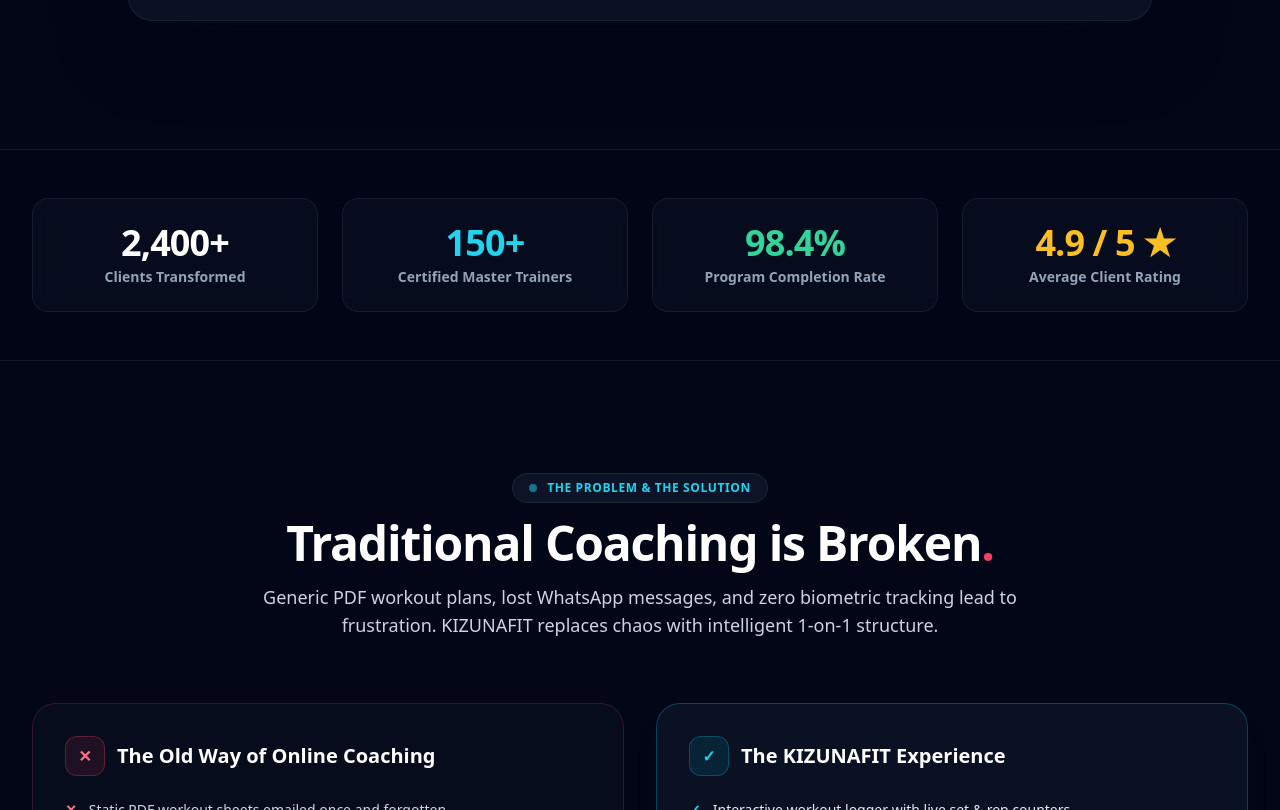
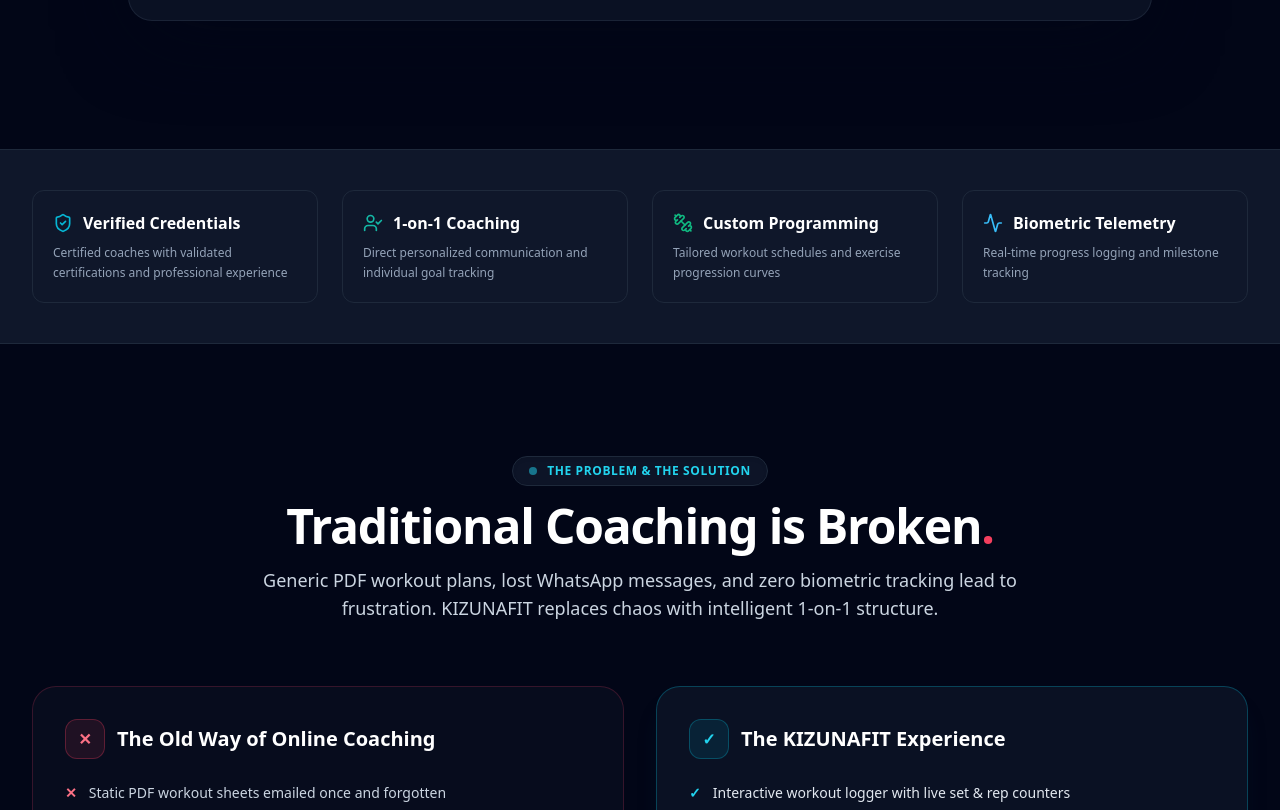
Before and after one commit to NIHALMNK/KIZUNA_FIT, a Next.js app in the folder frontend/: page / in a window 1280 px wide. Shown: the part 1050-1860 px from the top of the page. Built offline with nearby package versions, Linux system fonts and the light colour scheme; no server answers.

Commit message:
feat(landing): redesign landing page value propositions and trainer discovery

```diff
--- a/frontend/src/modules/landing/constants/landing.data.ts
+++ b/frontend/src/modules/landing/constants/landing.data.ts
@@ -16,11 +16,11 @@
   },
 };
 
-export const STATS_DATA = [
-  { value: '2,400+', label: 'Clients Transformed', highlightColor: 'text-white' },
-  { value: '150+', label: 'Certified Master Trainers', highlightColor: 'text-cyan-400' },
-  { value: '98.4%', label: 'Program Completion Rate', highlightColor: 'text-emerald-400' },
-  { value: '4.9 / 5 ★', label: 'Average Client Rating', highlightColor: 'text-amber-400' },
+export const VALUE_PROPOSITIONS = [
+  { title: 'Verified Credentials', description: 'Certified coaches with validated certifications and professional experience', highlightColor: 'text-[var(--color-primary)]' },
+  { title: '1-on-1 Coaching', description: 'Direct personalized communication and individual goal tracking', highlightColor: 'text-[var(--color-accent)]' },
+  { title: 'Custom Programming', description: 'Tailored workout schedules and exercise progression curves', highlightColor: 'text-[var(--color-success)]' },
+  { title: 'Biometric Telemetry', description: 'Real-time progress logging and milestone tracking', highlightColor: 'text-[var(--color-info)]' },
 ];
 
 export const PROBLEM_SOLUTION_DATA = {
--- a/frontend/src/modules/landing/presentation/components/FeaturedTrainersSection.tsx
+++ b/frontend/src/modules/landing/presentation/components/FeaturedTrainersSection.tsx
@@ -2,88 +2,94 @@
 
 import React from 'react';
 import Link from 'next/link';
-import { FEATURED_TRAINERS_DATA } from '../../constants/landing.data';
+import { useSearchTrainers } from '@/modules/profile/presentation/hooks/usePublicTrainers';
 import { PUBLIC_ROUTES } from '../../../../shared/constants/routes/public.routes';
 import { Section } from '../../../../shared/sections/Section';
 import { StaggerContainer } from '../../../../shared/motion/StaggerContainer';
 import { SlideUp } from '../../../../shared/motion/SlideUp';
+import { Avatar } from '../../../../shared/components/ui/Avatar';
+import { Badge } from '../../../../shared/components/ui/Badge';
+import { StatusBadge } from '../../../../shared/components/ui/StatusBadge';
+import { Button } from '../../../../shared/components/ui/Button';
+import { LoadingState } from '../../../../shared/components/feedback/LoadingState';
+import { ArrowRight, Star } from 'lucide-react';
 
 export const FeaturedTrainersSection: React.FC = () => {
+  const { data, isLoading } = useSearchTrainers({ page: 1, limit: 3 });
+
+  const trainers = data?.data || [];
+
   return (
     <Section id="trainers">
-      <div className="flex flex-col md:flex-row md:items-end justify-between mb-14 gap-6">
-        <div className="space-y-3">
-          <span className="text-xs font-bold uppercase tracking-widest text-cyan-400">Featured Coaches</span>
-          <h2 className="text-3xl sm:text-5xl font-extrabold tracking-tight text-white">
-            Meet Elite Trainers<span className="text-cyan-400">.</span>
+      <div className="flex flex-col md:flex-row md:items-end justify-between mb-12 gap-6">
+        <div className="space-y-2">
+          <span className="text-xs font-bold uppercase tracking-widest text-[var(--color-primary)]">Trainer Discovery</span>
+          <h2 className="text-3xl sm:text-4xl font-extrabold tracking-tight text-[var(--color-heading)]">
+            Explore Certified Trainers
           </h2>
-          <p className="text-base text-slate-300 font-medium max-w-xl">
-            Every trainer on KIZUNAFIT is rigorously vetted, certified, and dedicated to your physical success.
+          <p className="text-sm text-[var(--color-text-secondary)] max-w-xl">
+            Browse verified personal trainers, review credentials, and find the right coach for your goals.
           </p>
         </div>
 
-        <Link
-          href={PUBLIC_ROUTES.FIND_TRAINERS}
-          className="inline-flex items-center gap-2 px-6 py-3 rounded-2xl bg-slate-900 hover:bg-slate-850 border border-slate-800 text-sm font-bold text-slate-200 hover:text-white w-fit transition-colors"
-        >
-          <span>Explore All Certified Trainers</span>
-          <svg className="w-4 h-4 text-cyan-400" fill="none" viewBox="0 0 24 24" stroke="currentColor">
-            <path strokeLinecap="round" strokeLinejoin="round" strokeWidth={2} d="M14 5l7 7m0 0l-7 7m7-7H3" />
-          </svg>
+        <Link href={PUBLIC_ROUTES.FIND_TRAINERS}>
+          <Button variant="outline" size="sm" rightIcon={<ArrowRight className="h-4 w-4 text-[var(--color-primary)]" />}>
+            View All Trainers
+          </Button>
         </Link>
       </div>
 
-      <StaggerContainer className="grid grid-cols-1 md:grid-cols-3 gap-8">
-        {FEATURED_TRAINERS_DATA.map((trainer) => (
+      {isLoading ? (
+        <LoadingState message="Loading certified trainers..." count={3} />
+      ) : trainers.length === 0 ? (
+        <div className="text-center py-12 border border-dashed border-[var(--color-border)] rounded-xl">
+          <p className="text-sm text-[var(--color-text-secondary)]">No trainers available right now.</p>
+        </div>
+      ) : (
+        <StaggerContainer className="grid grid-cols-1 md:grid-cols-3 gap-6">
+          {trainers.map((trainer) => (
             <SlideUp key={trainer.id}>
-            <div className="p-6 rounded-3xl bg-slate-900/70 border border-slate-800/80 backdrop-blur-xl space-y-5 hover:border-slate-700 transition-all duration-300 flex flex-col justify-between h-full">
+              <div className="p-6 rounded-2xl bg-[var(--color-card)] border border-[var(--color-border)] hover:border-[var(--color-border-strong)] transition-all duration-200 flex flex-col justify-between h-full shadow-sm space-y-4">
                 <div className="space-y-4">
-                <div className="flex items-center gap-4">
-                  <div className={`w-14 h-14 rounded-2xl bg-gradient-to-tr ${trainer.gradient} p-0.5 shrink-0 shadow-md`}>
-                    <div className="w-full h-full rounded-2xl bg-slate-950 flex items-center justify-center font-extrabold text-white text-lg">
-                      {trainer.initials}
-                    </div>
-                  </div>
+                  <div className="flex items-center gap-3.5">
+                    <Avatar
+                      src={trainer.avatarUrl || undefined}
+                      fallback={trainer.fullName?.slice(0, 2) || 'TR'}
+                      size="lg"
+                    />
                     <div>
-                    <h3 className="text-lg font-bold text-white">{trainer.name}</h3>
-                    <p className="text-xs text-slate-400 font-semibold">{trainer.title}</p>
-                    <div className="flex items-center gap-1.5 mt-1 text-xs font-bold text-amber-400">
-                      <span>{trainer.rating}</span>
-                      <span className="text-slate-500 font-normal">({trainer.reviewCount} reviews)</span>
+                      <h3 className="text-base font-bold text-[var(--color-heading)]">{trainer.fullName}</h3>
+                      <p className="text-xs text-[var(--color-text-secondary)] font-medium line-clamp-1">{trainer.headline || 'Fitness Coach'}</p>
+                      <div className="flex items-center gap-1.5 mt-1 text-xs font-semibold text-amber-500">
+                        <Star className="h-3.5 w-3.5 fill-current" />
+                        <span>{trainer.averageRating?.toFixed(1) || 'N/A'}</span>
+                        <span className="text-[var(--color-text-muted)] font-normal">({trainer.totalReviews || 0} reviews)</span>
                       </div>
                     </div>
                   </div>
 
-                <div className="flex flex-wrap gap-1.5 pt-2">
-                  {trainer.tags.map((tag) => (
-                    <span
-                      key={tag}
-                      className="px-2.5 py-1 rounded-lg bg-slate-950 text-slate-300 text-xs font-semibold border border-slate-800"
-                    >
-                      {tag}
-                    </span>
+                  <div className="flex flex-wrap gap-1.5 pt-1">
+                    {trainer.specializations?.slice(0, 3).map((spec) => (
+                      <Badge key={spec} variant="default" className="text-[10px]">
+                        {spec}
+                      </Badge>
                     ))}
                   </div>
                 </div>
 
-              <div className="pt-4 border-t border-slate-800/80 flex items-center justify-between">
-                <div>
-                  <span className="text-xs text-slate-400 font-medium">Starting at</span>
-                  <p className="text-base font-extrabold text-white">
-                    {trainer.price} <span className="text-xs font-medium text-slate-400">/ week</span>
-                  </p>
-                </div>
-                <Link
-                  href={PUBLIC_ROUTES.TRAINER_PROFILE(trainer.id)}
-                  className="px-4 py-2 rounded-xl bg-cyan-500/10 hover:bg-cyan-500/20 text-cyan-400 border border-cyan-500/30 text-xs font-bold transition-colors"
-                >
+                <div className="pt-4 border-t border-[var(--color-border)] flex items-center justify-between">
+                  <StatusBadge status={trainer.availabilityStatus === 'AVAILABLE' ? 'active' : 'suspended'} label={trainer.availabilityStatus} />
+                  <Link href={PUBLIC_ROUTES.TRAINER_PROFILE(trainer.id)}>
+                    <Button variant="outline" size="sm">
                       View Profile
+                    </Button>
                   </Link>
                 </div>
               </div>
             </SlideUp>
           ))}
         </StaggerContainer>
+      )}
     </Section>
   );
 };
--- a/frontend/src/modules/landing/presentation/components/StatsSection.tsx
+++ b/frontend/src/modules/landing/presentation/components/StatsSection.tsx
@@ -1,27 +1,36 @@
 'use client';
 
 import React from 'react';
-import { STATS_DATA } from '../../constants/landing.data';
+import { VALUE_PROPOSITIONS } from '../../constants/landing.data';
 import { StaggerContainer } from '../../../../shared/motion/StaggerContainer';
 import { SlideUp } from '../../../../shared/motion/SlideUp';
+import { ShieldCheck, UserCheck, Dumbbell, Activity } from 'lucide-react';
+
+const icons = [ShieldCheck, UserCheck, Dumbbell, Activity];
 
 export const StatsSection: React.FC = () => {
   return (
-    <section className="relative z-10 border-y border-slate-900 bg-slate-950/80 py-12 px-6 sm:px-8">
+    <section className="relative z-10 border-y border-[var(--color-border)] bg-[var(--color-surface)] py-10 px-6 sm:px-8">
       <div className="max-w-7xl mx-auto">
-        <StaggerContainer className="grid grid-cols-2 md:grid-cols-4 gap-6 text-center">
-          {STATS_DATA.map((stat) => (
-            <SlideUp key={stat.label}>
-              <div className="p-6 rounded-2xl bg-slate-900/40 border border-slate-800/60 backdrop-blur-md space-y-1">
-                <h3 className={`text-3xl sm:text-4xl font-extrabold tracking-tight ${stat.highlightColor}`}>
-                  {stat.value}
-                </h3>
-                <p className="text-xs sm:text-sm font-semibold text-slate-400">
-                  {stat.label}
-                </p>
-              </div>
-            </SlideUp>
-          ))}
+        <StaggerContainer className="grid grid-cols-1 sm:grid-cols-2 md:grid-cols-4 gap-6">
+          {VALUE_PROPOSITIONS.map((prop, idx) => {
+            const IconComp = icons[idx % icons.length];
+            return (
+              <SlideUp key={prop.title}>
+                <div className="p-5 rounded-xl bg-[var(--color-card)] border border-[var(--color-border)] space-y-2 h-full flex flex-col justify-center">
+                  <div className="flex items-center gap-2.5">
+                    <IconComp className={`h-5 w-5 ${prop.highlightColor} shrink-0`} />
+                    <h3 className="text-base font-bold text-[var(--color-heading)]">
+                      {prop.title}
+                    </h3>
+                  </div>
+                  <p className="text-xs text-[var(--color-text-secondary)] leading-relaxed">
+                    {prop.description}
+                  </p>
+                </div>
+              </SlideUp>
+            );
+          })}
         </StaggerContainer>
       </div>
     </section>
```
Lines whose indentation alone changed are shown as unchanged.
